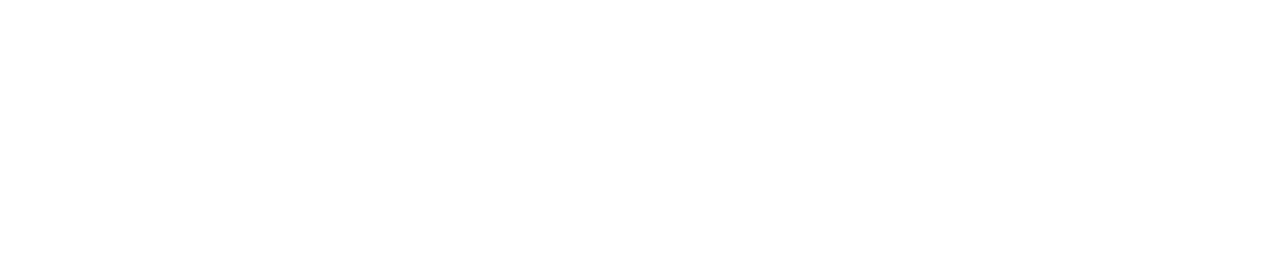
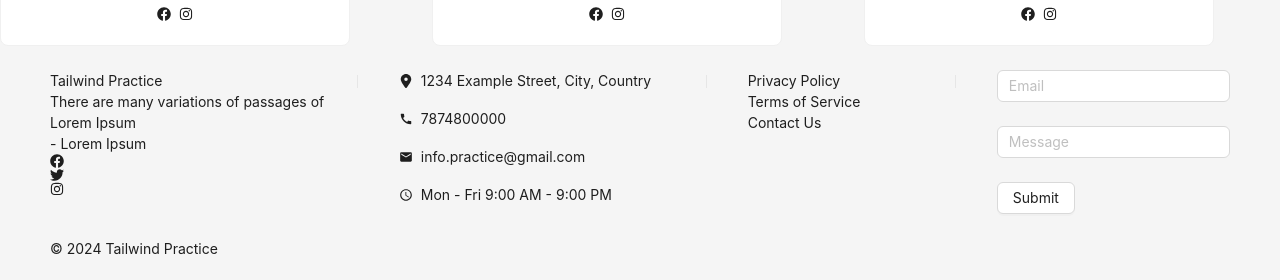
Before and after one commit to ShivharakhYadav/Raghuvir-Foundation, a Next.js app: page / in a window 1280 px wide. Shown: the part 1846-2126 px from the top of the page. Before the commit the page ends 1135 px from the top, so only its background shows below. Built offline with nearby package versions, Linux system fonts and the light colour scheme.

Commit message:
Responsive Design

```diff
--- a/src/app/globals.css
+++ b/src/app/globals.css
@@ -124,6 +124,9 @@
 
 /* Custom */
 @media (max-width: 360px) {
+  .header {
+    padding: 0 10px !important;
+  }
 }
 
 /* Custom */
--- a/src/app/page.tsx
+++ b/src/app/page.tsx
@@ -107,7 +107,7 @@
 
   return (
     <Layout>
-      <Header className='sticky top-0 z-10 px-12 max-[640px]:px-6'>
+      <Header className='sticky top-0 z-10 px-12 max-[320px]:px-3 max-[640px]:px-6'>
         {/* Desktop */}
         <div className='desktop-menu flex justify-between items-center bg-color-001529'>
           <Title />
@@ -191,7 +191,7 @@
             </SwiperSlide>
           </Swiper>
 
-          {/* <Flex vertical className='p-6' gap='middle'>
+          <Flex vertical className='p-6' gap='middle'>
             <Row gutter={[16, 16]}>
               {inspiredArray?.map((item) => {
                 return (
@@ -245,22 +245,24 @@
                 );
               })}
             </Row>
-          </Flex> */}
+          </Flex>
         </div>
       </Content>
       <Footer className='px-0 py-0 bg-gray-800 text-white'>
-        <div className='flex justify-between px-12 py-6 sm:flex-row max-[640px]:px-6 flex-col gap-y-3.5'>
-          <div className='max-w-80'>
-            <div>
-              <p className='sm:text-2xl font-bold max[640px]:text-4xl'>
-                Tailwind Practice
-              </p>
+        <div className='px-12 py-6 cl max-[320px]:px-3 max-[640px]:px-6'>
+          <Row gutter={[16, 32]}>
+            <Col sm={24} md={11} xl={6}>
+              <div
+              // className='max-w-80'
+              >
+                <div className='max-[640px]:text-center'>
+                  <p className='text-2xl font-bold'>Tailwind Practice</p>
                   <p className='text-xl text-gray-300'>
                     There are many variations of passages of Lorem Ipsum
                   </p>
                   <p className='text-gray-300 text-right'> - Lorem Ipsum</p>
                 </div>
-            <div className='flex space-x-4 mt-2'>
+                <div className='flex space-x-4 mt-2 max-[640px]:justify-center'>
                   <a href='#' className='text-gray-300 hover:text-gray-400'>
                     <FaFacebook className='text-4xl' />
                   </a>
@@ -272,11 +274,21 @@
                   </a>
                 </div>
               </div>
+            </Col>
+            <Col
+              xs={24}
+              md={2}
+              xl={1}
+              className='text-center'
+              // className='max-w-2'
+            >
               <Divider
                 type='vertical'
-            className='bg-white  top-0 sm:h-auto max-[640px]:h-0.5 m-0'
+                className='bg-white  top-0 w-auto sm:h-full max-[640px]:w-full h-px m-0'
               />
-          <Flex vertical gap='middle'>
+            </Col>
+            <Col xs={24} md={11} xl={6}>
+              <Flex vertical gap='middle' justify='center'>
                 <Flex align='center' gap='small'>
                   <FaLocationDot className='text-lg' />
                   <Typography.Text className='text-gray-300 text-base'>
@@ -302,10 +314,20 @@
                   </Typography.Text>
                 </Flex>
               </Flex>
+            </Col>
+            <Col
+              xs={24}
+              md={0}
+              xl={1}
+              className='text-center'
+              // className='max-w-2'
+            >
               <Divider
                 type='vertical'
-            className='bg-white  top-0 sm:h-auto max-[640px]:h-0.5 m-0'
+                className='bg-white  top-0 w-auto sm:h-full max-[640px]:w-full h-px m-0'
               />
+            </Col>
+            <Col xs={24} md={11} xl={4}>
               <div>
                 <ul className='flex flex-col space-y-2'>
                   <li>
@@ -325,10 +347,20 @@
                   </li>
                 </ul>
               </div>
+            </Col>
+            <Col
+              xs={24}
+              md={2}
+              xl={1}
+              className='text-center'
+              // className='max-w-2'
+            >
               <Divider
                 type='vertical'
-            className='bg-white  top-0 sm:h-auto max-[640px]:h-0.5 m-0'
+                className='bg-white  top-0 w-auto sm:h-full max-[640px]:w-full h-px m-0'
               />
+            </Col>
+            <Col xs={24} md={11} xl={5}>
               <div>
                 <Form
                   form={form}
@@ -339,13 +371,21 @@
                     name='email'
                     rules={[{ required: true, message: 'Please enter email.' }]}
                   >
-                <Input placeholder='Email' className='max-[640px]:min-h-12' />
+                    <Input
+                      placeholder='Email'
+                      className='max-[640px]:min-h-12'
+                    />
                   </FormItem>
                   <FormItem
                     name='message'
-                rules={[{ required: true, message: 'Please enter message.' }]}
+                    rules={[
+                      { required: true, message: 'Please enter message.' },
+                    ]}
                   >
-                <Input placeholder='Message' className='max-[640px]:min-h-12' />
+                    <Input
+                      placeholder='Message'
+                      className='max-[640px]:min-h-12'
+                    />
                   </FormItem>
                   <FormItem>
                     <Button
@@ -358,7 +398,10 @@
                   </FormItem>
                 </Form>
               </div>
+            </Col>
+          </Row>
         </div>
+        <div className='flex justify-between  sm:flex-row max-[640px]:px-6 flex-col gap-y-3.5'></div>
         <div className='py-4 bg-gray-700'>
           {/* <p className='text-center'>&copy; 2024 Shree Raghuvir Foundation</p> */}
           <p className='text-center'>&copy; 2024 Tailwind Practice</p>
```
Lines whose indentation alone changed are shown as unchanged.
